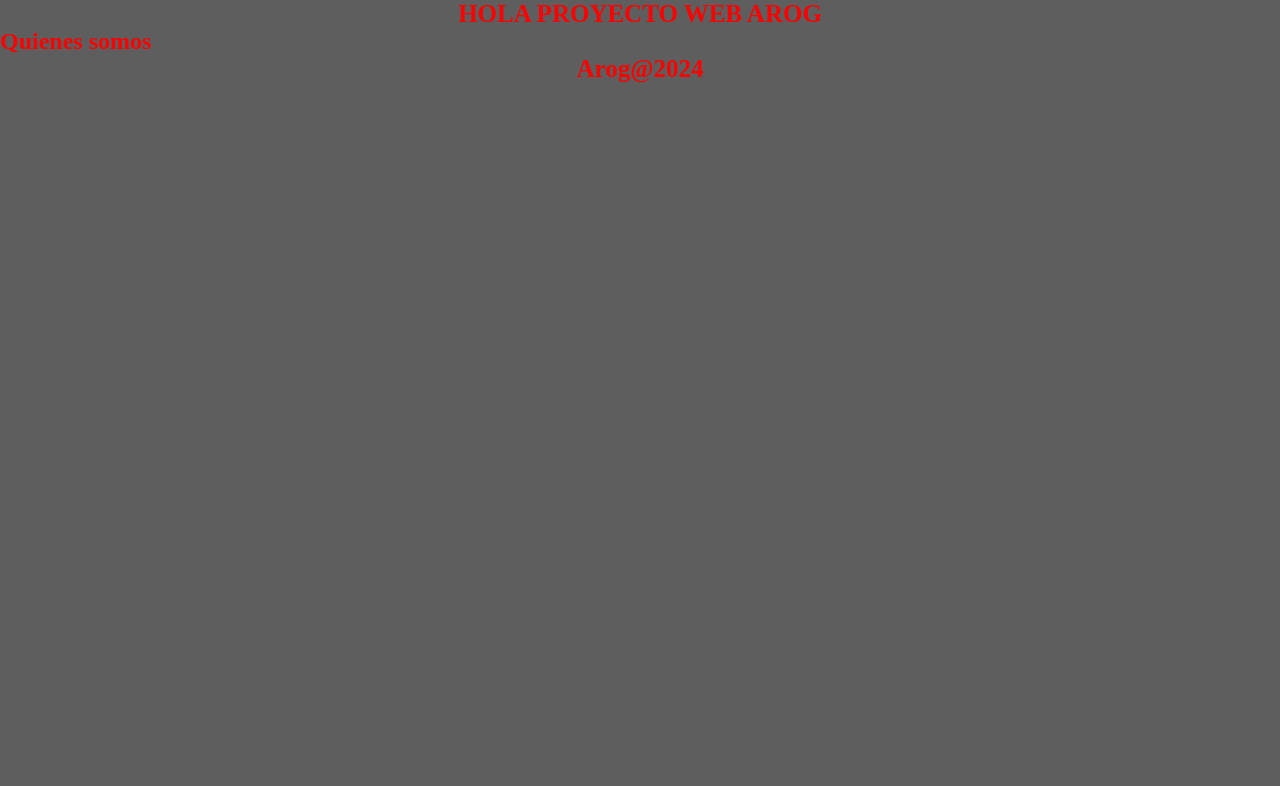
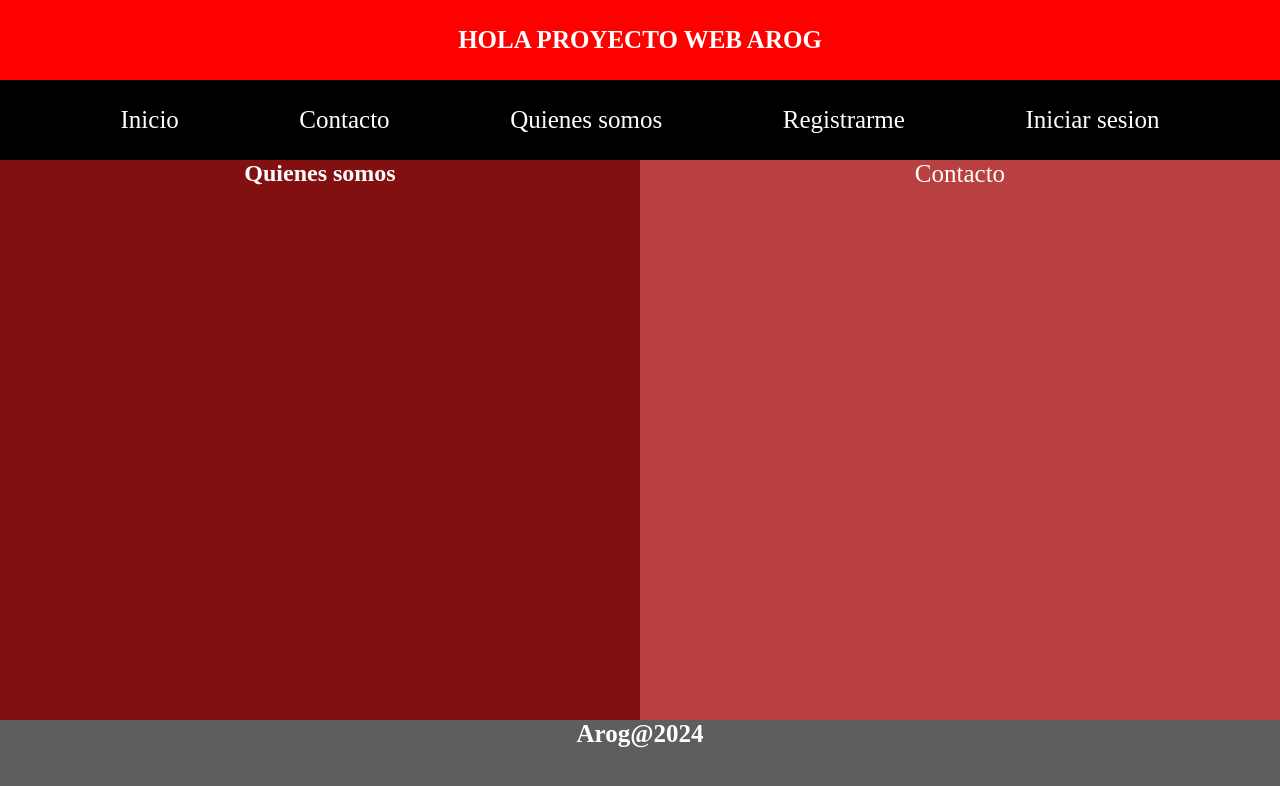
Before and after one commit to DanielSolarte23/Proyecto-AROGG, a plain HTML site: page index.html in a window 1280 px wide. Drawn offline with Linux system fonts and the light colour scheme.

Commit message:
cuarto cambio

```diff
--- a/css/style.css
+++ b/css/style.css
@@ -7,6 +7,57 @@
 body{
     background-color: rgb(94, 94, 94);
     color: red;
+    height: 100vh;
+}
+header{
+    width: 100%;
+    height: 10%;
+    background-color: red;
+    color: rgb(255, 255, 255);
+    display: flex;
+    align-items: center;
+    justify-content: center;
+
+}
+nav{
+    width: 100%;
+    height: 10%;
+    background-color: black;
+    color: red;
+    display: flex;
+    justify-content: space-evenly;
+    align-items: center;
+}
+nav a{
+    text-decoration: none;
+    color: white;
+    font-size: 25px;
+}
+main{
+    width: 100%;
+    display: flex;
+    height: 70%;
+}
+section{
+    width: 50%;
+    height: 100%;
+    background-color: rgb(131, 16, 16);
+    color: black;
+    text-align: center;
+    color: white;
+}
+aside{
+    width: 50%;
+    height: 100%;
+    background-color: rgb(185, 64, 64);
+    color: white;
+    font-size: 25px;
+    text-align: center;
+}
+footer{
+    width: 100%;
+    height: 10%;
+    color: white;
 }
 h1{
     text-align: center;
--- a/index.html
+++ b/index.html
@@ -10,8 +10,17 @@
     <header>
         <h1>HOLA PROYECTO WEB AROG</h1>
     </header>
+    <nav>
+        <a href="#">Inicio</a>
+        <a href="#">Contacto</a>
+        <a href="#">Quienes somos</a>
+        <a href="#">Registrarme</a>
+        <a href="#">Iniciar sesion</a>
+    </nav>
     <main>
-        <h2>Quienes somos</h2>
+        <section><h2>Quienes somos</h2></section>
+        <aside>Contacto</aside>
+
     </main>
     <footer>
         <h3>Arog@2024</h3>
```
